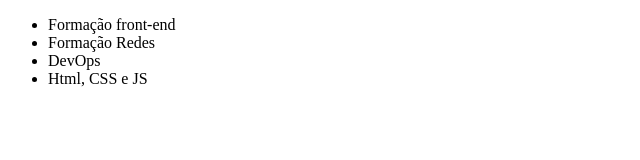
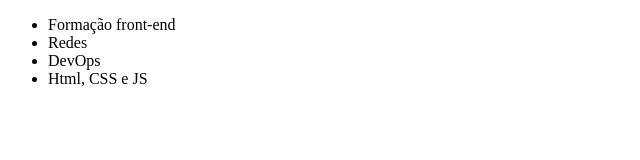
Before and after one commit to nicolaspizzoni/Git-Teste2, a plain HTML site: page index.html in a window 1280 px wide. Shown: the full height of the page, 0-640 px from the left. Drawn offline with Linux system fonts and the light colour scheme.

Commit message:
3 - Formação Redes alterado para Redes

```diff
--- a/index.html
+++ b/index.html
@@ -9,7 +9,7 @@
 <body>
     <ul>
         <li>Formação front-end</li>
-        <li>Formação Redes</li>
+        <li>Redes</li>
         <li>DevOps</li>
         <li>Html, CSS e JS</li>
     </ul>
```
